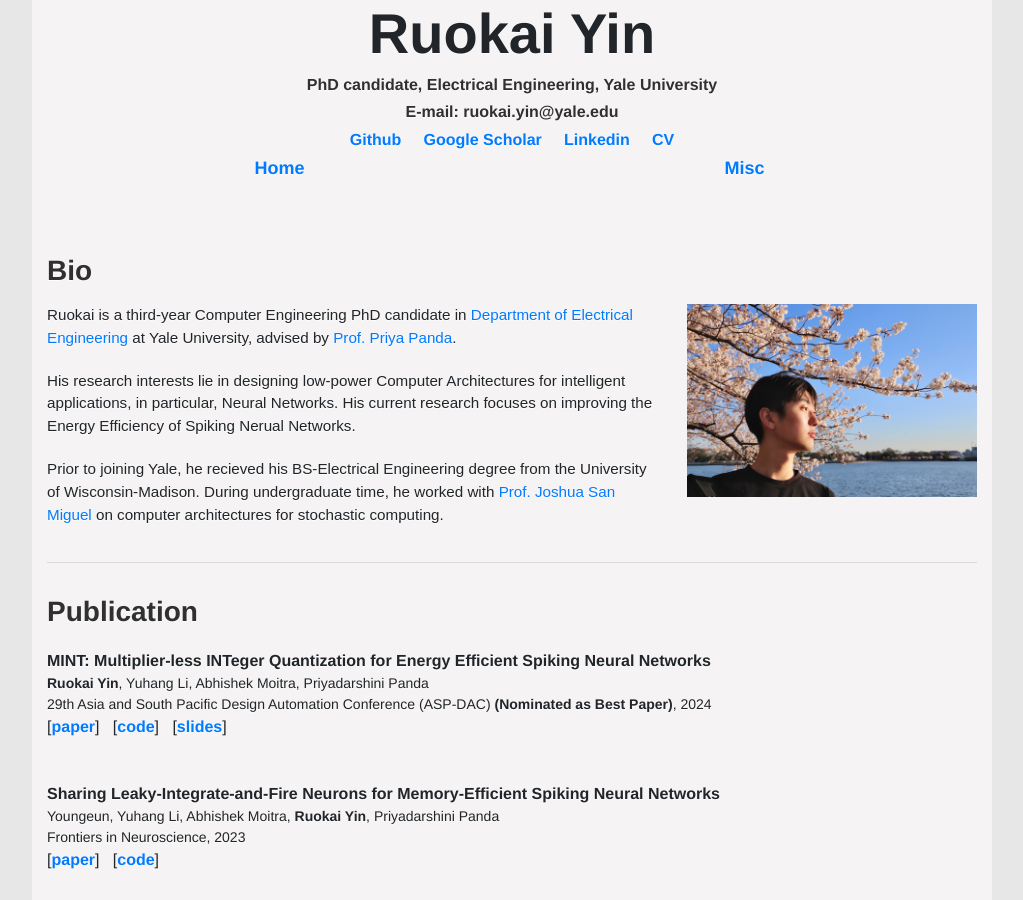
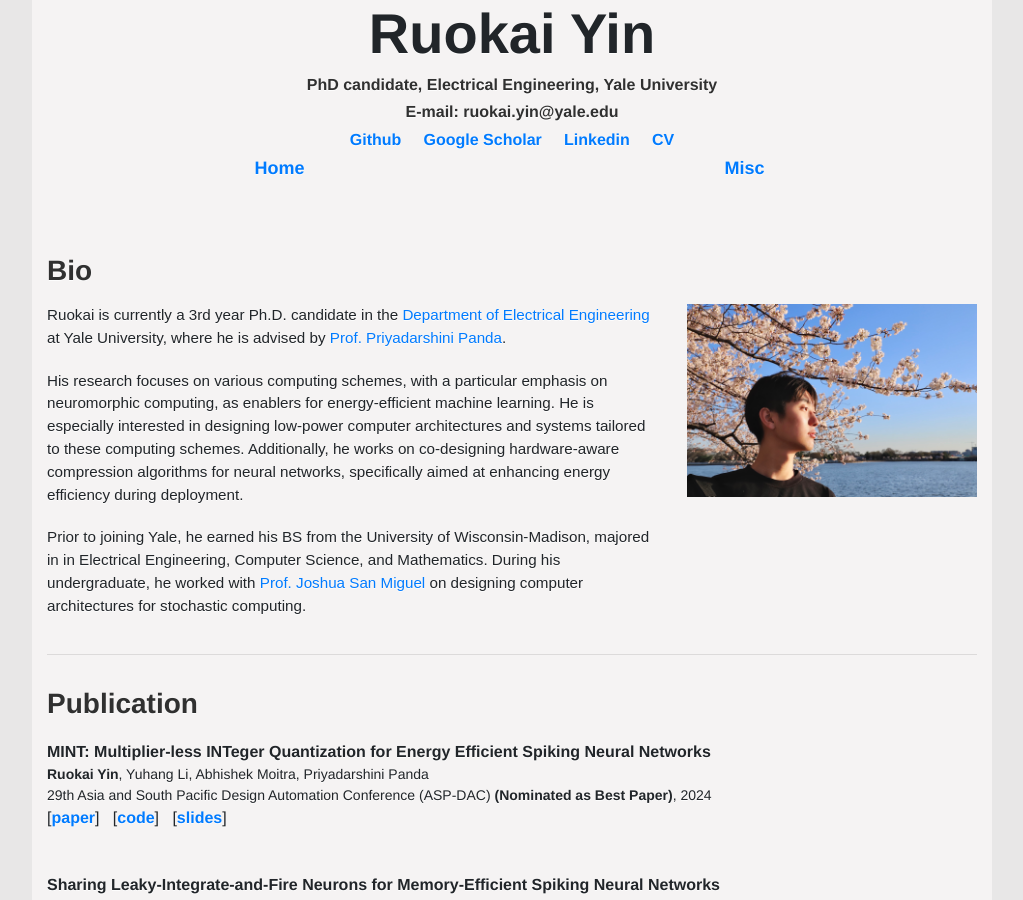
Before and after one commit to RuokaiYin/RuokaiYin.github.io, a Jekyll site: the page built from index.html, in a window 1280 px wide and 900 px high. Shown: the whole window, without its empty margins (128-1151 px from the left). Built offline with Jekyll 4.4.1, drawn with Linux system fonts in a browser that asks for light colours.

Commit message:
Update bio.html

```diff
--- a/_includes/bio.html
+++ b/_includes/bio.html
@@ -6,20 +6,19 @@
 <div class="row">
     <div class="col-8">
         <p>
-            Ruokai is a third-year Computer Engineering PhD candidate in
-            <a href="https://seas.yale.edu/departments/electrical-engineering">Department of Electrical Engineering</a>
-            at Yale University, advised by
-            <a href="https://intelligentcomputinglab.yale.edu/principal-investigator/">Prof. Priya Panda</a>.
+            Ruokai is currently a 3rd year Ph.D. candidate in the <a href="https://seas.yale.edu/departments/electrical-engineering">Department of Electrical Engineering</a> at Yale University,
+            where he is advised by <a href="https://intelligentcomputinglab.yale.edu/principal-investigator/">Prof. Priyadarshini Panda</a>.
         </p>
         <p>
-            His research interests lie in designing low-power Computer Architectures for intelligent applications, in particular,
-            Neural Networks.
-            His current research focuses on improving the Energy Efficiency of Spiking Nerual Networks.
+            His research focuses on various computing schemes, with a particular emphasis on neuromorphic computing, as enablers for energy-efficient machine learning.
+            He is especially interested in designing low-power computer architectures and systems tailored to these computing schemes.
+            Additionally, he works on co-designing hardware-aware compression algorithms for neural networks, specifically aimed at enhancing energy efficiency during deployment.
         </p>
 
-        <p>Prior to joining Yale, he recieved his BS-Electrical Engineering degree from the University of Wisconsin-Madison.
-            During undergraduate time, he worked with <a href="https://jsm.ece.wisc.edu/">Prof. Joshua San Miguel</a>
-            on computer architectures for stochastic computing.
+        <p>
+            Prior to joining Yale, he earned his BS from the University of Wisconsin-Madison, majored in in Electrical Engineering, Computer Science, and Mathematics. During his undergraduate,
+            he worked with
+            <a href="https://jsm.ece.wisc.edu/">Prof. Joshua San Miguel</a> on designing computer architectures for stochastic computing.
         </p>
     </div>
     <div class="col-4">
```
